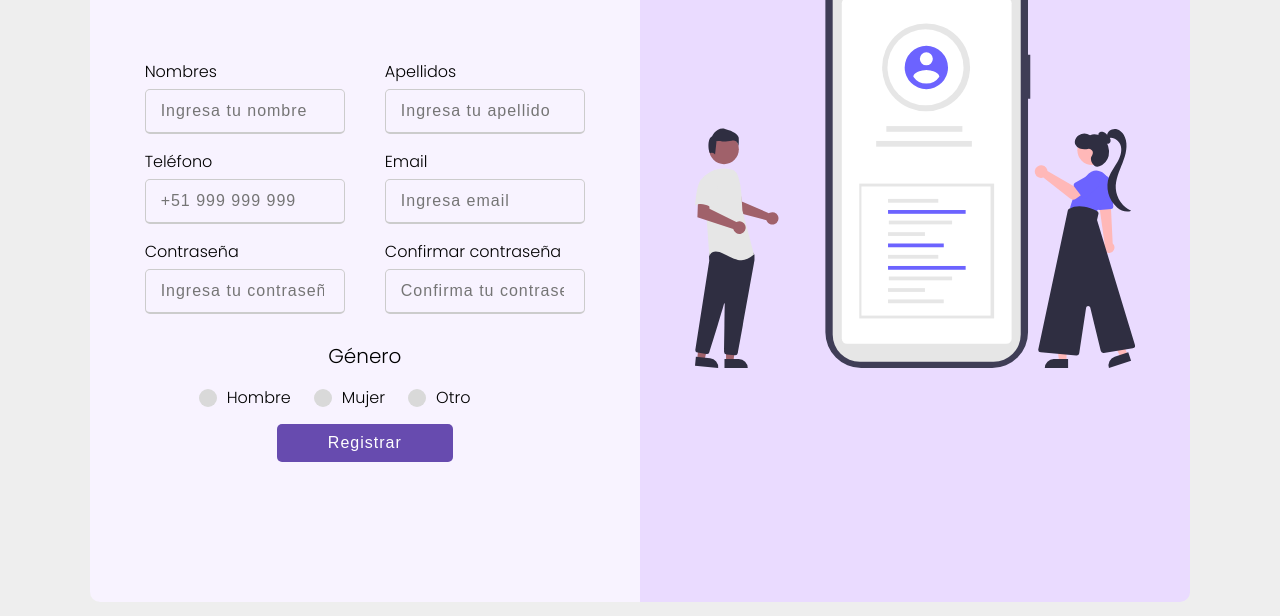
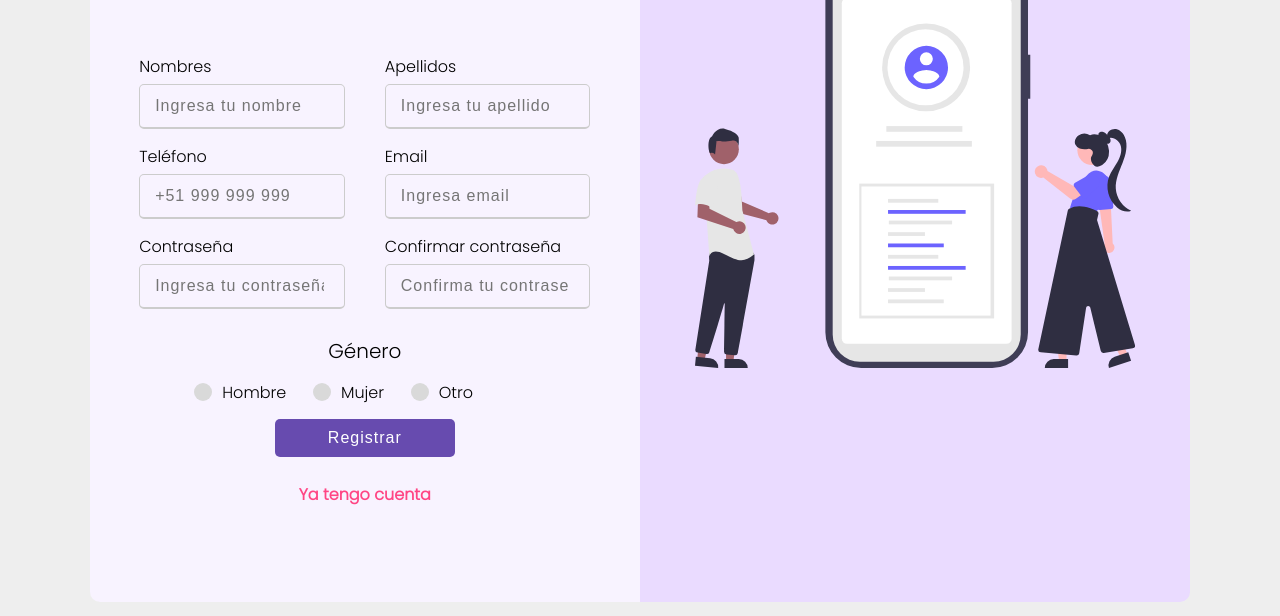
Before and after one commit to rousse-cd/project-cklaims, a plain HTML site: page registro_login.html in a window 1280 px wide. Shown: the part 184-800 px from the top of the page. Drawn offline with Linux system fonts and the light colour scheme; a web font is replaced by a local one.

Commit message:
registro-login

```diff
--- a/css/registro_login.css
+++ b/css/registro_login.css
@@ -21,6 +21,7 @@ body {
     display: flex;
     justify-content: space-between;
     overflow: hidden;
+
 }
 
 .login-info-container {
@@ -31,6 +32,7 @@ body {
     text-align: center;
     padding-top: 3%;
     background-color: #f8f3ff;
+
 }
 
 .title {
@@ -42,6 +44,7 @@ body {
     border-bottom: 4px solid #5a2084;
     display: inline-block;
     letter-spacing: 1px;
+
 }
 
 /*/////////////////////////////////////////////////////*/
@@ -54,6 +57,8 @@ body {
     justify-content: space-between;
     margin: 20px 0 12px 0;
 
+
+
   }
   .formBx form .user-details .inputBx span{
     float: left;
@@ -61,6 +66,7 @@ body {
   }
 .formBx .inputBx{
     margin-bottom: 20px;
+
 }
 .formBx .inputBx input{
     width: 40%;
@@ -76,11 +82,13 @@ body {
 }
 /**/
 .inputs-container{
-    padding: 10%;
+    padding: 9%;
+
 }
 form .user-details .inputBx{
     margin-bottom: 15px;
     width: calc(100% / 2 - 20px);
+
 }
 form .inputBx span.details{
     display: block;
@@ -169,6 +177,11 @@ form input[type="radio"]{
     width: 100%;
     padding: 10%;
 }
+
+.inputBx a h4{
+    color: #ff4584;
+}
+
 @media screen and (max-width: 1000px) {
     .login-container {
         width: 70%;
--- a/registro_login.html
+++ b/registro_login.html
@@ -97,7 +97,10 @@
                         </div>
                     </div>
                     <div class="inputBx">
-                        <a href="login.html"><input type="submit" value="Registrar" name=""></a>
+
+                        <input type="submit" value="Registrar" name=""><br><br>
+                        <a href="login.html" class="btn"><h4>Ya tengo cuenta</h4></a>
+
                     </div>
 
 
```
